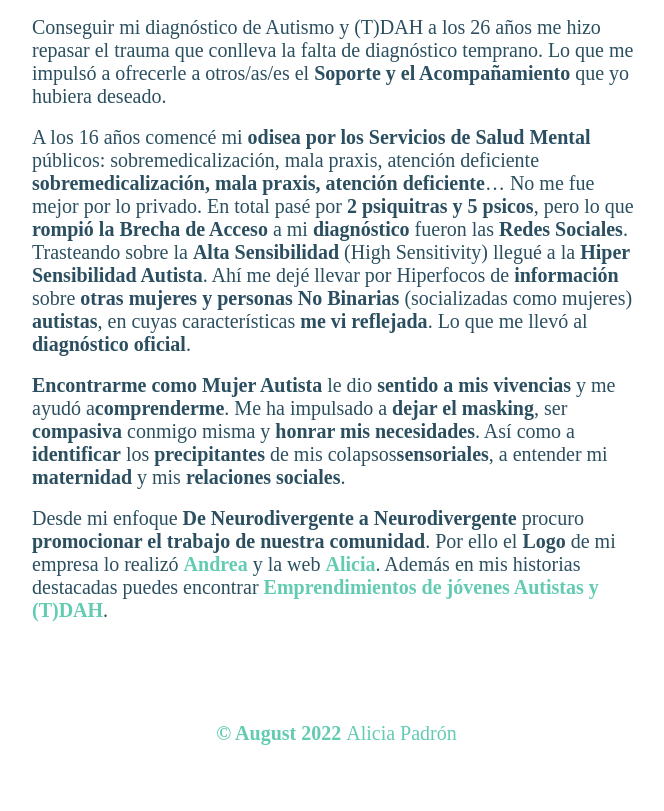
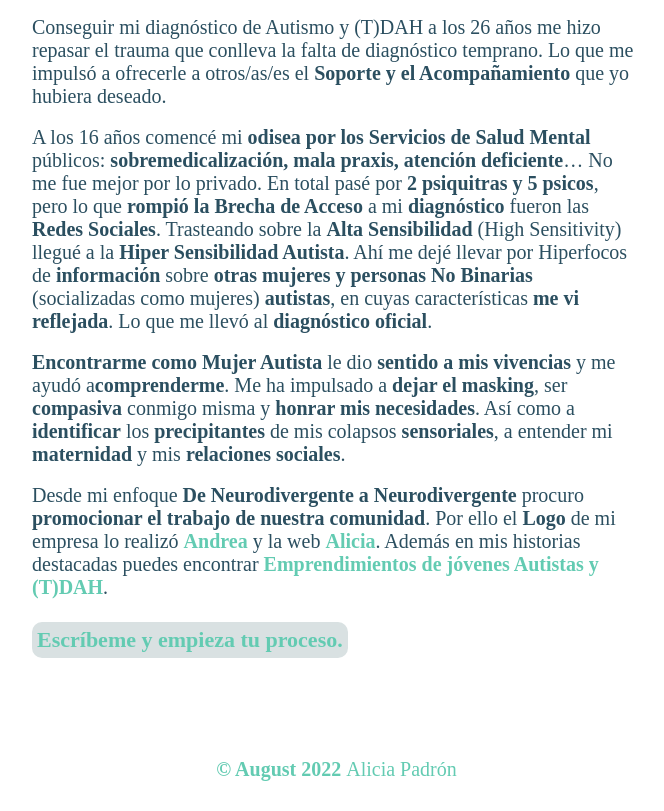
Before and after one commit to aliciaapadron/cpadronsaludmental, a React (Create React App) app: page /#/aboutme in a window 1280 px wide. Shown: the part 1668-2479 px from the top of the page, without its empty margins (306-970 px from the left). Before the commit the page ends 2443 px from the top, so only its background shows below. Built offline with nearby package versions, Linux system fonts and the light colour scheme.

Commit message:
add changes in aboutme

```diff
--- a/src/components/pages/AboutMe.js
+++ b/src/components/pages/AboutMe.js
@@ -81,7 +81,7 @@ export function AboutMe() {
           Acompaño desde un enfoque
           <span className="bold"> LGTB+ friendly</span>, enfoque{' '}
           <span className="bold">de género</span>,{' '}
-          <span className="bold">antigordófobo</span>, alida{' '}
+          <span className="bold">antigordófobo</span>, aliada{' '}
           <span className="bold">antirracista</span> y{' '}
           <span className="bold">respetuosa</span> con las{' '}
           <span className="bold">espiritualidades</span>.
@@ -109,7 +109,7 @@ export function AboutMe() {
           <span className="bold">
             odisea por los Servicios de Salud Mental{' '}
           </span>
-          públicos: sobremedicalización, mala praxis, atención deficiente{' '}
+          públicos:{' '}
           <span className="bold">
             sobremedicalización, mala praxis, atención deficiente
           </span>
@@ -136,7 +136,7 @@ export function AboutMe() {
           <span className="bold">compasiva</span> conmigo misma y{' '}
           <span className="bold">honrar mis necesidades</span>. Así como a{' '}
           <span className="bold">identificar</span> los{' '}
-          <span className="bold">precipitantes</span> de mis colapsos
+          <span className="bold">precipitantes</span> de mis colapsos{' '}
           <span className="bold">sensoriales</span>, a entender mi{' '}
           <span className="bold">maternidad</span> y mis{' '}
           <span className="bold">relaciones sociales</span>.
@@ -181,7 +181,20 @@ export function AboutMe() {
             Emprendimientos de jóvenes Autistas y (T)DAH
           </a>
           .
+          <br />
+          <br />
         </p>
+        <div className="writeme">
+          <a
+            className="contactlink writeme__link"
+            href="mailto: cpadronsaludmental@gmail.com"
+            title="Enviar un email"
+            target="_blank"
+            rel="noreferrer"
+          >
+            Escríbeme y empieza tu proceso.
+          </a>
+        </div>
       </section>
 
       <Footer />
--- a/src/components/pages/Contact.js
+++ b/src/components/pages/Contact.js
@@ -68,7 +68,7 @@ export function Contact() {
               target="_blank"
               rel="noreferrer"
             >
-              Email
+              Escríbeme un email
             </a>
           </li>
         </ul>
--- a/src/styles/components/aboutme.scss
+++ b/src/styles/components/aboutme.scss
@@ -48,3 +48,21 @@
 .italic {
   font-style: italic;
 }
+.writeme {
+  display: flex;
+  justify-content: center;
+  text-align: center;
+  margin-bottom: 30px;
+  color: $darkgreen;
+  background: $background;
+  padding: 5px;
+  border-radius: 10px;
+  font-size: 16px;
+  width: fit-content;
+  margin: 0 338px;
+  @include desktop() {
+    font-size: 22px;
+  }
+  &__link {
+  }
+}
```
